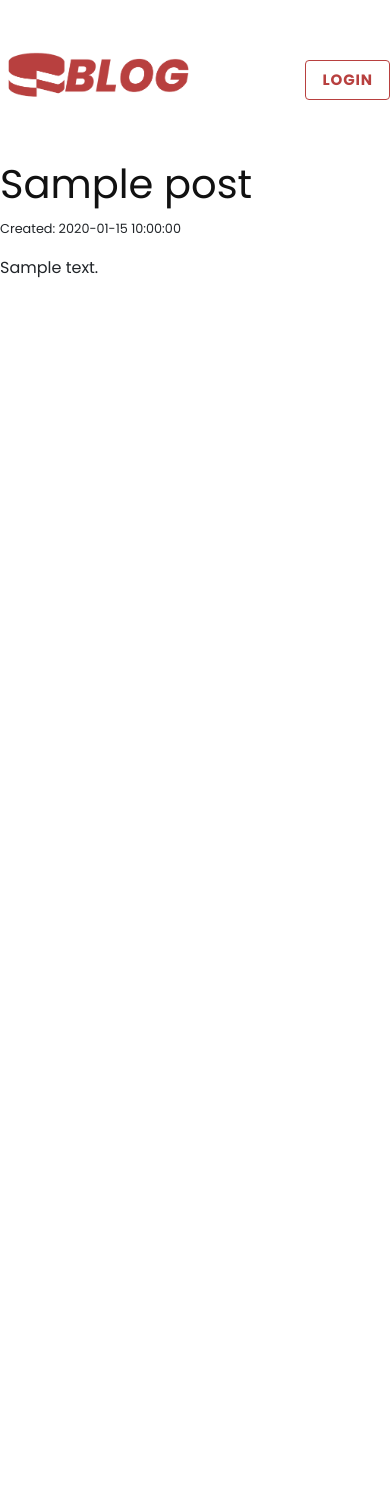
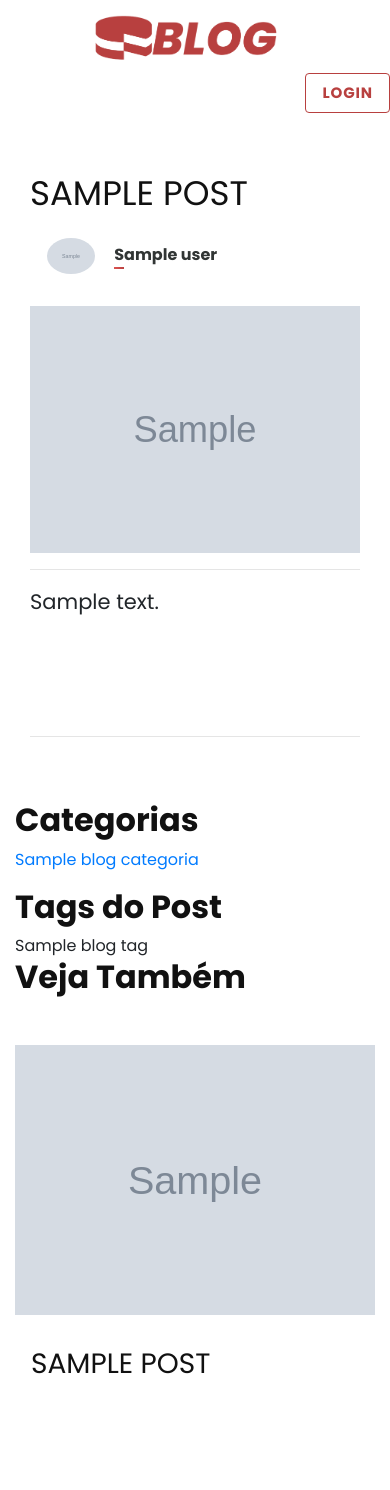
Before and after one commit to mxtheussouza/cake-blog, a CakePHP app: the page made by app/View/Posts/post.ctp in a window 390 px wide. Before the commit the page ends 278 px from the top, so only its background shows below. Run offline with PHP 8.4 and a stand-in for CakePHP, Linux system fonts and the light colour scheme; the template is opened without the code that fills it: most values are stand-ins (such as "Sample title", 1, 10 or a date in 2020); grey boxes marked "Sample" are stand-in pictures; data that the repository does not hold is empty; some libraries are stand-ins or nearby versions; some web fonts are replaced.

Commit message:
view post

```diff
--- a/app/View/Elements/nav.ctp
+++ b/app/View/Elements/nav.ctp
@@ -18,7 +18,16 @@
 					<?php } else { ?>
 						<li class="nav-list-item">
 							<div class="dropdown">
-								<?php echo $this->Html->link($this->Session->read('Auth.User.nickname'), ['controller' => '', 'action' => ''], ['class' => 'nav-link dropbtn']); ?>
+								<div style="display: flex;">
+									<?php echo $this->Html->link($this->Session->read('Auth.User.nickname'), ['controller' => '', 'action' => ''], ['class' => 'nav-link dropbtn']); ?>
+
+									<?php if (empty($v['User']['photo'])) { ?>
+										<img alt="Author Photo" src="/img/upload/avatar/default.svg" class="avatar avatar-40 photo jetpack-lazy-image jetpack-lazy-image--handled" height="40" width="40" data-lazy-loaded="1" loading="eager"/>
+									<?php } else { ?>
+										<img alt="Author Photo" src="#" class="avatar avatar-40 photo jetpack-lazy-image jetpack-lazy-image--handled" height="40" width="40" data-lazy-loaded="1" loading="eager"/>
+									<?php } ?>
+								</div>
+
 								<div id="myDropdown" class="dropdown-content">
 									<?php echo $this->Html->link('Perfil', ['controller' => 'users', 'action' => 'profile', $this->Session->read('Auth.User.id')], ['class' => 'nav-link']); ?>
 
--- a/app/View/Posts/post.ctp
+++ b/app/View/Posts/post.ctp
@@ -1,11 +1,122 @@
-<div class="global-content">
-	<div class="global-section">
-		<?php echo $this->element('nav') ?>
 
-        <h1><?php echo $dados['Post']['title']?></h1>
+<?php echo $this->element('nav') ?>
+<div class="post-body" style="overflow: hidden; padding: 0 0 30px 0;">
+	<div class="section-body contain-lg">
+		<div class="row">
+			<div class="col-md-1"></div>
+			<div class="col-md-8">
+				<div>
+					<div class="row style-primary">
+						<div class="col-md-12">
+							<div class="blog-title">
+								<h1><?php echo $dados['Post']['title']; ?></h1>
+							</div>
+						</div>
 
-        <p><small>Created: <?php echo $dados['Post']['created']?></small></p>
+						<div class="header-post">
+							<div class="user-info">
+								<a>
+									<div class="user-image">
+										<?php
+											if (empty($dados['User']['photo'])) {
+												echo $this->Html->image('upload/avatar/default.svg',['class' => 'img-avatar']);
+											} else {
+												echo $this->Html->image('upload/avatar/'.$dados['User']['photo'],['class' => 'img-avatar']);
+											}
+										?>
+									</div>
+									<span>
+										<?php echo $dados['User']['name']; ?>
+										<div class="linha-link-menu"></div>
+									</span>
+								</a>
+							</div>
+						</div>
+					</div>
 
-        <p><?php echo $dados['Post']['content']?></p>
-    </div>
+					<div class="row">
+						<div class="col-md-12">
+							<article class="style-default-bright">
+								<div>
+									<?php echo $this->Html->image($dados['Post']['img'],['class' => 'img-blog']);?>
+								</div>
+
+								<hr>
+
+								<div style="margin: 0 0 8rem 0;">
+									<p><?php echo  $dados['Post']['content'] ?></p>
+								</div>
+							</article>
+
+							<hr>
+
+							<div class="footer-post">
+								<div class="share">
+									<a data-toggle="tooltip" data-placement="top" title="Facebook" href="https://www.facebook.com/sharer/sharer.php?u=<?php echo Router::url('/', true);?>pages/post/<?php echo $dados['Post']['id'] ?>" target="_blank">
+										<i class="fab fa-facebook"></i>
+									</a>
+
+									<a data-toggle="tooltip" data-placement="top" title="Twitter" href='https://twitter.com/intent/tweet?url=<?php echo Router::url('/', true);?>pages/post/<?php echo $dados['Post']['id'] ?>&text="<?php echo $dados['Post']['title']; ?>" VEJA ESTE POST AQUI:' target="_blank">
+										<i class="fab fa-twitter"></i>
+									</a>
+
+									<a data-toggle="tooltip" data-placement="top" title="WhatsApp" href='whatsapp://send?text=ACESSE: <?php echo Router::url('/', true);?>pages/post/<?php echo $dados['Post']['id'] ?> E LEIA SOBRE "<?php echo $dados['Post']['title']; ?>"'
+									target="_blank">
+										<i class="fab fa-whatsapp"></i>
+									</a>
+
+									<!-- <a data-toggle="tooltip" data-placement="top" title="Telegram" href='https://telegram.me/share/url?url=<?php echo Router::url('/', true);?>pages/post/<?php echo $dados['Post']['id'] ?>&text=ACESSE ESTE LINK E LEIA SOBRE "<?php echo $dados['Post']['title']; ?>"'
+								target="_blank">
+										<i class="fa fa-paper-plane"></i>
+									</a> -->
+								</div>
+							</div>
+						</div>
+					</div>
+				</div>
+			</div>
+
+			<div class="col-md-3 post-sidebar">
+				<div class="category-post post">
+				<?php if(!empty($categoryPost)){ ?>
+					<h2>Categorias</h2>
+					<?php if(!empty($categoryPost)){ 	?>
+						<ul class="category-list">
+							<?php foreach ($categoryPost as $k => $v) {?>
+								<a href="/pages/categoria/<?php echo $v['BlogCategoria']['id'] ?>">
+									<span data-toggle="tooltip" data-placement="top" title="<?php echo $v['BlogCategoria']['nome']; ?>"><?php echo $v['BlogCategoria']['nome']; ?></a></span>
+								</a>
+							<?php  } ?>
+						</ul>
+					<?php }?>
+				<?php } ?>
+				</div>
+
+				<div class="popular-tags post">
+				<?php if(!empty($tagsPost)){ ?>
+					<h2>Tags do Post</h2>
+					<div class="tags flex-row-blog">
+						<?php foreach($tagsPost as $k => $v){  ?>
+							<span class="tag" data-toggle="tooltip" data-placement="top" title="#<?php echo $v['BlogTag']['nome']; ?>"> <?php echo $v['BlogTag']['nome'] ?> </span>
+						<?php } ?>
+					</div>
+				<?php } ?>
+				</div>
+
+				<div class="popular-post post">
+				<?php if(!empty($postsRel)){ ?>
+					<h2>Veja Também</h2>
+						<?php foreach($postsRel as $k => $v){  ?>
+							<a href="/pages/post/<?php echo $v['Post']['id'] ?>" class="post-rel others">
+								<?php echo $this->Html->image($v['Post']['img'],['class' => 'img-responsive']); ?>
+								<div class="post-rel-title">
+									<h3><?php echo $v['Post']['title']; ?></h3>
+								</div>
+							</a>
+						<?php } ?>
+					<?php } ?>
+				</div>
+			</div>
+		</div>
+	</div>
 </div>
--- /dev/null
+++ b/app/webroot/css/System/blog.css
@@ -0,0 +1,210 @@
+/***************  POST  ***************/
+.mobile-toggle {
+	display: none;
+}
+
+.post-body .img-blog {
+	transition: transform .5s;
+	cursor: zoom-in;
+	height:320px;
+	width: 100%;
+	object-fit: contain;
+}
+
+.maxSize {
+	transform: scale(1.5) !important;
+	cursor: zoom-out !important;
+}
+
+.post-body p {
+	font-size: 21px;
+	word-break: break-word;
+	line-height: 32px;
+	margin-top: 1rem;
+	margin-bottom: -0.46em;
+	font-weight: 400;
+}
+
+.blog-title h1 {
+	font-size: 48px;
+	text-transform: uppercase;
+}
+
+.post-sidebar .popular-tags h2,
+.post-sidebar .category-post h2,
+.post-sidebar .popular-post h2 {
+	font-weight: 700;
+}
+
+.header-post {
+	width: 100%;
+	display: flex;
+	justify-content: space-between;
+	align-items: center;
+	padding: 0 5rem;
+}
+
+.share a {
+	text-decoration: none !important;
+}
+
+.header-post .share a > .fa-whatsapp {
+	display: none;
+}
+
+.header-post .share a > .fa-paper-plane {
+	display: none;
+}
+
+.header-post .share i {
+	font-size: 2rem;
+	margin: 0 .8rem;
+}
+
+.header-post .share .fa-paper-plane {
+	font-size: 1.8rem;
+	margin: 0 .8rem;
+}
+
+.footer-post {
+	width: 100%;
+	display: flex;
+	justify-content: flex-end;
+	align-items: center;
+	padding: 0 5rem;
+}
+
+.footer-post .share a > .fa-whatsapp {
+	display: none;
+}
+
+.footer-post .share a > .fa-paper-plane {
+	display: none;
+}
+
+.footer-post .share i {
+	font-size: 3rem;
+	margin: 0 .8rem;
+}
+
+.footer-post .share .fa-paper-plane {
+	font-size: 2.8rem;
+	margin: 0 .8rem;
+}
+
+.user-info {
+	margin: 1rem 0 2rem 0;
+}
+
+.user-info a, .about-autor a {
+	display: flex;
+	align-items: center;
+}
+
+.user-info a, .about-autor a {
+	text-decoration: none !important;
+	font-weight: 700;
+}
+
+.img-avatar {
+	width: 48px;
+	border-radius: 50%;
+}
+
+.user-info span {
+	color: #313534;
+	margin-left: 1.2rem;
+}
+
+.user-info a .linha-link-menu {
+    width: 10%;
+    height: 2px;
+    background-image: linear-gradient(120deg, #de5452 0%, #b8403f 100%);
+    transition: .5s
+}
+
+.user-info a span:hover > .linha-link-menu {
+    width: 100% !important;
+}
+
+.post-rel {
+    display: flex;
+    flex-direction: column;
+    text-align: left;
+    width: 100%;
+    margin: 3rem 0;
+	text-decoration: none !important;
+	color: #313534;
+}
+
+.post-rel:hover {
+	color: initial;
+	box-shadow: 0 15px 20px rgba(0, 0, 0, 0.2);
+}
+
+.post-rel.others:hover {
+	box-shadow: none !important;
+	transform: scale(0.95);
+}
+
+.post-rel .post-rel-title {
+	padding: 2rem 1rem;
+}
+
+.post-rel .post-rel-title h3 {
+	margin: 0;
+	text-transform: uppercase;
+}
+
+@media (max-width: 767px) {
+	.mobile-toggle {
+		display: flex;
+		align-items: center;
+		justify-content: flex-end;
+		padding: 1rem 2rem 0 2rem;
+	}
+	.mobile-toggle i {
+		font-size: 3rem;
+		cursor: pointer;
+	}
+    .blog-title h1 {
+		font-size: 34px;
+	}
+	.post-body .img-blog {
+		height:auto;
+	}
+	.maxSize {
+		transform: none !important;
+	}
+	.header-post {
+		padding: 0 2rem;
+	}
+	.footer-post {
+		padding: 0;
+	}
+	.header-post .share a > .fa-whatsapp{
+		display: initial;
+	}
+	.footer-post .share a > .fa-whatsapp{
+		display: initial;
+	}
+	.header-post .share a > .fa-paper-plane{
+		display: initial;
+	}
+	.footer-post .share a > .fa-paper-plane{
+		display: initial;
+	}
+	.post-rel.others {
+		width: 50%;
+	}
+
+}
+
+@media (max-width: 570px) {
+	.posts-relacionados .title-border-left {
+		display: none;
+	}
+	.post-rel.others {
+		width: 100%;
+	}
+}
--- a/app/webroot/css/System/responsive.css
+++ b/app/webroot/css/System/responsive.css
@@ -128,3 +128,16 @@
 		display: none;
 	}
 }
+
+@media (max-width: 480px) {
+	nav header {
+		display: block !important;
+	}
+
+	.header-logo {
+		display: flex;
+		justify-content: center;
+		padding: 0;
+		margin-top: .8rem;
+	}
+}
--- a/app/webroot/css/app.css
+++ b/app/webroot/css/app.css
@@ -1,6 +1,7 @@
 @import './System/reset.css';
 @import './System/responsive.css';
 @import './System/style.css';
+@import './System/blog.css';
 @import './System/dropdown.css';
 @import './System/dark-mode.css';
 @import './Bootstrap/bootstrap.min.css';
```
